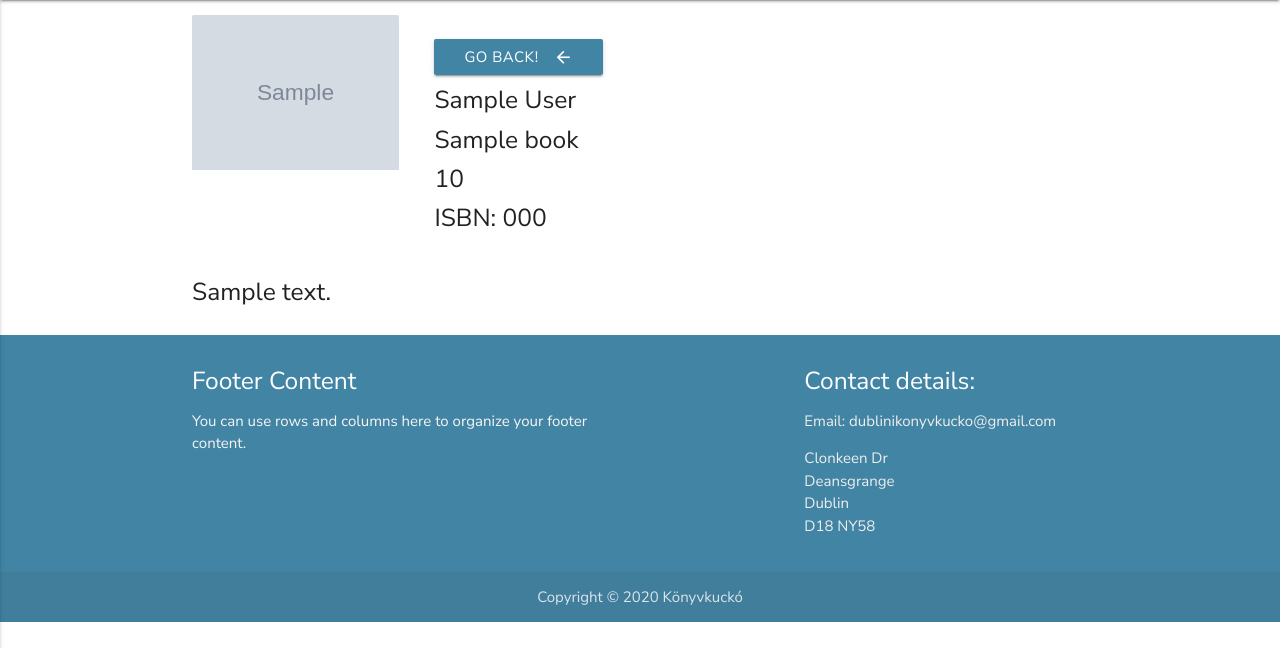
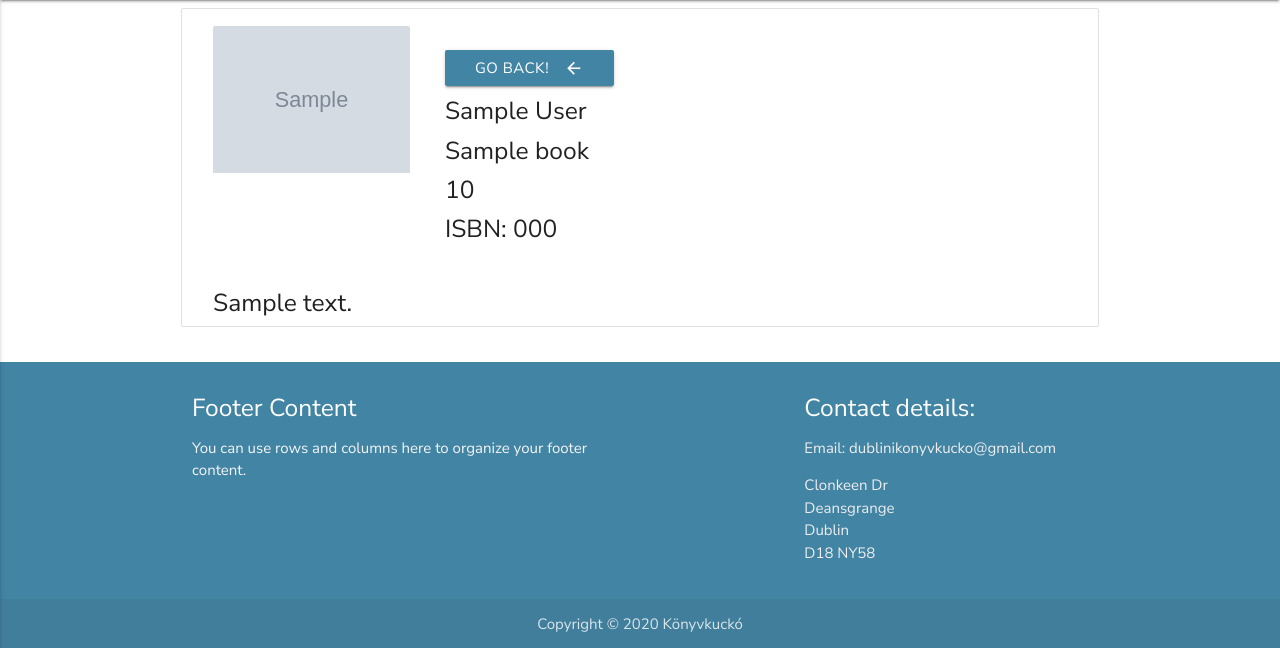
Before and after one commit to taikatta/Milestone3-Konyvkucko, a Flask app: template templates/bookdetail.html in a window 1280 px wide. Shown: the part 64-712 px from the top of the page. Run offline with Flask 2, Linux system fonts and the light colour scheme; the template is opened without the code that fills it: most values are stand-ins (such as "Sample title", 1, 10 or a date in 2020); grey boxes marked "Sample" are stand-in pictures; some libraries are stand-ins or nearby versions.

Commit message:
Book detail display changed

```diff
--- a/templates/bookdetail.html
+++ b/templates/bookdetail.html
@@ -2,13 +2,13 @@
 
 
 <div class="row">
-
+    <div class="collection">
+        <div class="collection-item">
             <div class="card">
                 <div class="col s10 m4 l3 card-image">
                     <img src="{{ book.book_cover }}">
                 </div>
                 <div class="col s12 m8 l9 card-content">
-
                     <!-- Go Back button from: https://www.computerhope.com/issues/ch000317.htm -->
                     <div class="btn">
                         <a class="go_back_button" type="button" value="Go back!" onclick="history.back()">Go Back!<i
@@ -19,9 +19,9 @@
                     <h5>{{book.age_range}}</h5>
                     <h5>ISBN: {{book.ISBN}}</h5>
                 </div>
-
                 <h5 class="col s12 l12">{{book.summary}}</h5>
-
+            </div>
+        </div>
     </div>
 </div>
 {% endblock %}
```
Lines whose indentation alone changed are shown as unchanged.
